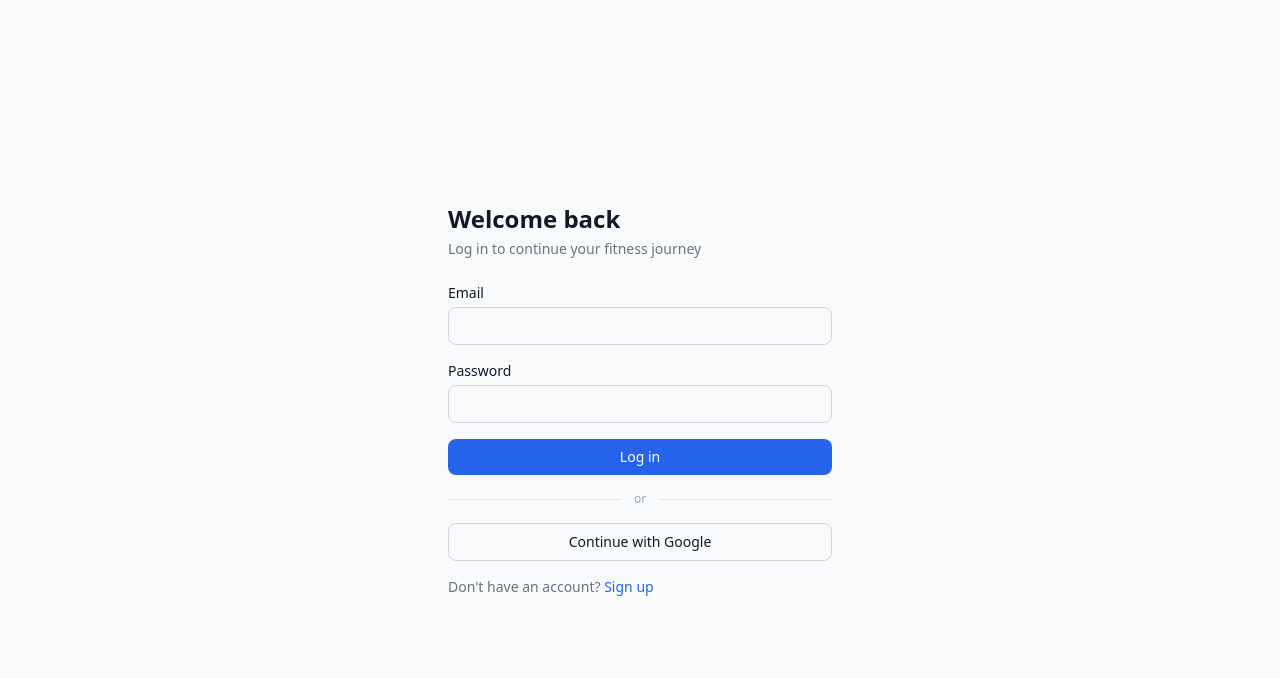
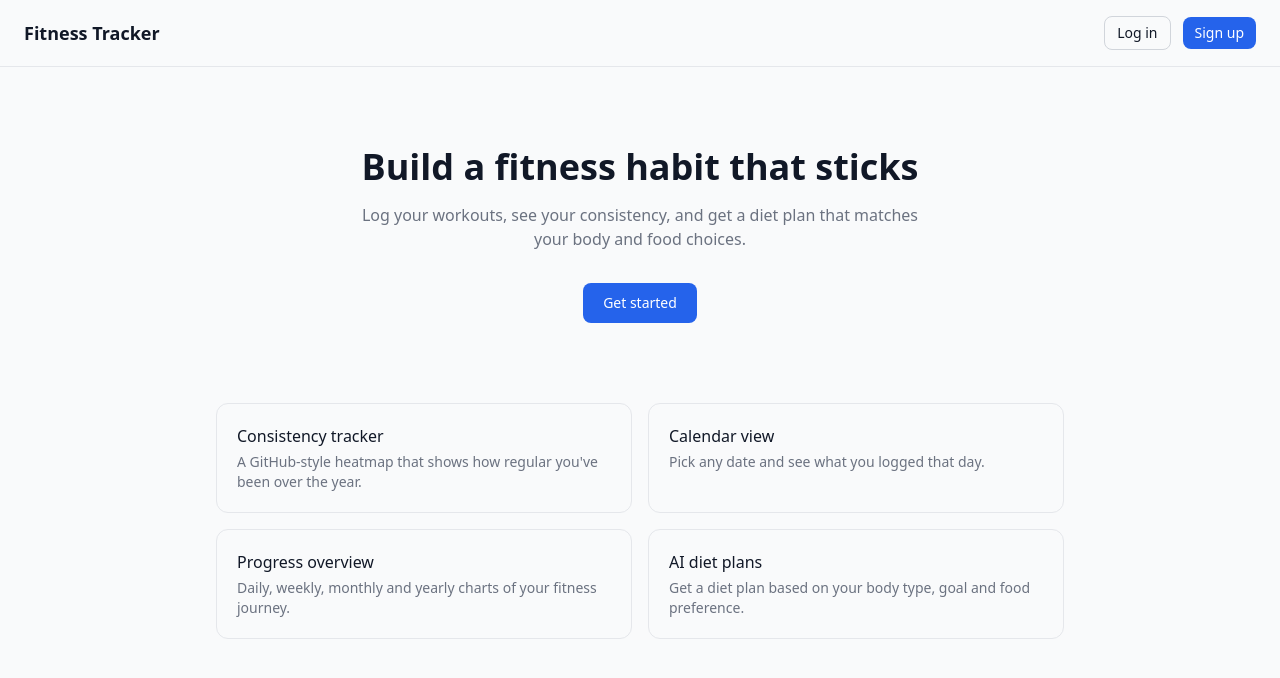
Before and after one commit to ParthPatidar04/GetFit, a React (Vite) app in the folder frontend/: page / in a window 1280 px wide. Before the commit this address led to /login. Shown: the top 678 px of the page. Built offline with nearby package versions, Linux system fonts and the light colour scheme; no server answers.

Commit message:
adding diet preferences

```diff
--- a/frontend/src/App.jsx
+++ b/frontend/src/App.jsx
@@ -6,10 +6,12 @@ import Profile from "./pages/Profile.jsx";
 import Diet from "./pages/Diet.jsx";
 import Billing from "./pages/Billing.jsx";
 import ProtectedRoute from "./components/ProtectedRoute.jsx";
+import Landing from "./pages/Landing.jsx";
 
 function App() {
   return (
     <Routes>
+      <Route path="/" element={<Landing />} />
       <Route path="/login" element={<Login />} />
       <Route path="/register" element={<Register />} />
       <Route
@@ -44,7 +46,7 @@ function App() {
           </ProtectedRoute>
         }
       />
-      <Route path="*" element={<Navigate to="/login" replace />} />
+      <Route path="*" element={<Navigate to="/" replace />} />
     </Routes>
   );
 }
--- /dev/null
+++ b/frontend/src/pages/Landing.jsx
@@ -0,0 +1,82 @@
+import { Link, Navigate } from "react-router-dom";
+import { useAuth } from "../context/AuthContext.jsx";
+
+const FEATURES = [
+  {
+    title: "Consistency tracker",
+    text: "A GitHub-style heatmap that shows how regular you've been over the year.",
+  },
+  {
+    title: "Calendar view",
+    text: "Pick any date and see what you logged that day.",
+  },
+  {
+    title: "Progress overview",
+    text: "Daily, weekly, monthly and yearly charts of your fitness journey.",
+  },
+  {
+    title: "AI diet plans",
+    text: "Get a diet plan based on your body type, goal and food preference.",
+  },
+];
+
+const Landing = () => {
+  const { user } = useAuth();
+
+  // already logged in? skip the landing page
+  if (user) return <Navigate to="/dashboard" replace />;
+
+  return (
+    <div className="min-h-screen">
+      <nav className="flex items-center justify-between px-4 sm:px-6 py-4 border-b border-gray-200 dark:border-gray-800">
+        <h1 className="text-lg font-semibold">Fitness Tracker</h1>
+        <div className="flex items-center gap-3">
+          <Link
+            to="/login"
+            className="text-sm rounded-lg border border-gray-300 dark:border-gray-700 px-3 py-1.5"
+          >
+            Log in
+          </Link>
+          <Link
+            to="/register"
+            className="text-sm rounded-lg bg-primary-600 text-white px-3 py-1.5 hover:bg-primary-700"
+          >
+            Sign up
+          </Link>
+        </div>
+      </nav>
+
+      <main className="px-4 sm:px-6 max-w-4xl mx-auto">
+        <section className="py-12 sm:py-20 text-center">
+          <h2 className="text-3xl sm:text-4xl font-semibold mb-4">
+            Build a fitness habit that sticks
+          </h2>
+          <p className="text-gray-500 dark:text-gray-400 max-w-xl mx-auto mb-8">
+            Log your workouts, see your consistency, and get a diet plan that
+            matches your body and food choices.
+          </p>
+          <Link
+            to="/register"
+            className="inline-block rounded-lg bg-primary-600 text-white px-5 py-2.5 text-sm font-medium hover:bg-primary-700"
+          >
+            Get started
+          </Link>
+        </section>
+
+        <section className="grid grid-cols-1 sm:grid-cols-2 gap-4 pb-16">
+          {FEATURES.map((f) => (
+            <div
+              key={f.title}
+              className="rounded-xl border border-gray-200 dark:border-gray-800 p-5"
+            >
+              <h3 className="font-medium mb-1">{f.title}</h3>
+              <p className="text-sm text-gray-500 dark:text-gray-400">{f.text}</p>
+            </div>
+          ))}
+        </section>
+      </main>
+    </div>
+  );
+};
+
+export default Landing;
--- a/frontend/src/pages/Profile.jsx
+++ b/frontend/src/pages/Profile.jsx
@@ -18,6 +18,7 @@ const Profile = () => {
   const [height, setHeight] = useState(user?.height || "");
   const [weight, setWeight] = useState(user?.weight || "");
   const [goal, setGoal] = useState(user?.goal || "");
+  const [dietPreference, setDietPreference] = useState(user?.dietPreference || "");
   const [avatarUrl, setAvatarUrl] = useState(user?.avatarUrl || "");
   const [showPicker, setShowPicker] = useState(false);
   const [saving, setSaving] = useState(false);
@@ -34,7 +35,7 @@ const Profile = () => {
     setSaving(true);
     setMessage("");
     try {
-      const updated = await updateProfile({ name, bodyType, height, weight, goal });
+      const updated = await updateProfile({ name, bodyType, height, weight, goal, dietPreference });
       persistUser(updated);
       setMessage("Profile updated");
     } catch (err) {
@@ -200,6 +201,20 @@ const Profile = () => {
             </select>
           </div>
 
+          <div>
+            <label className="block text-sm mb-1">Diet preference</label>
+            <select
+              value={dietPreference}
+              onChange={(e) => setDietPreference(e.target.value)}
+              className="w-full rounded-lg border border-gray-300 dark:border-gray-700 bg-transparent px-3 py-2 text-sm focus:outline-none focus:ring-2 focus:ring-primary-500"
+            >
+              <option value="">Select</option>
+              <option value="vegetarian">Vegetarian</option>
+              <option value="non-vegetarian">Non-vegetarian</option>
+              <option value="eggetarian">Eggetarian</option>
+            </select>
+          </div>
+
           {message && <p className="text-sm text-primary-600">{message}</p>}
 
           <button
```
